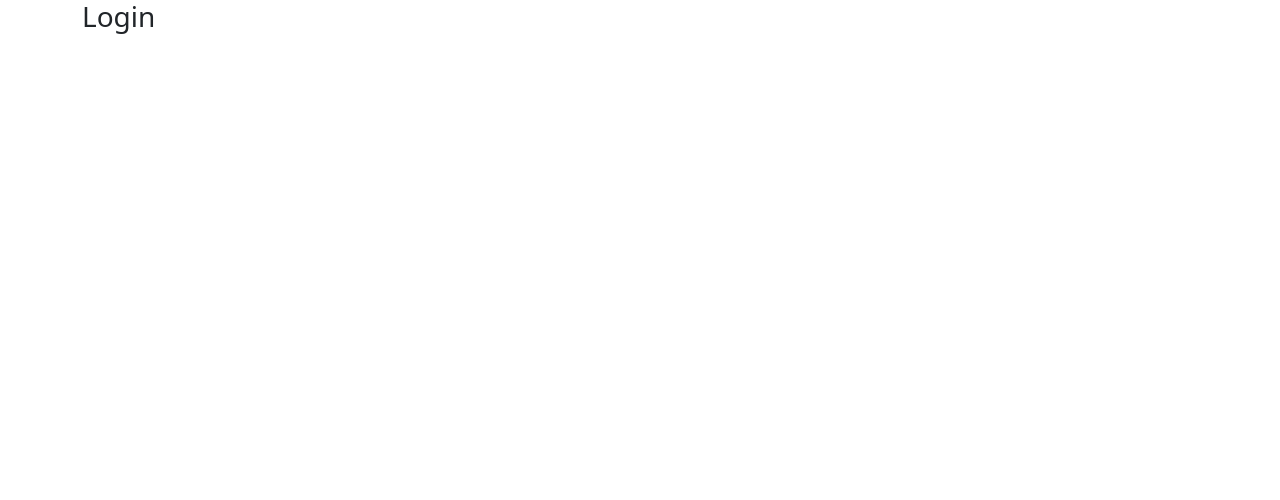
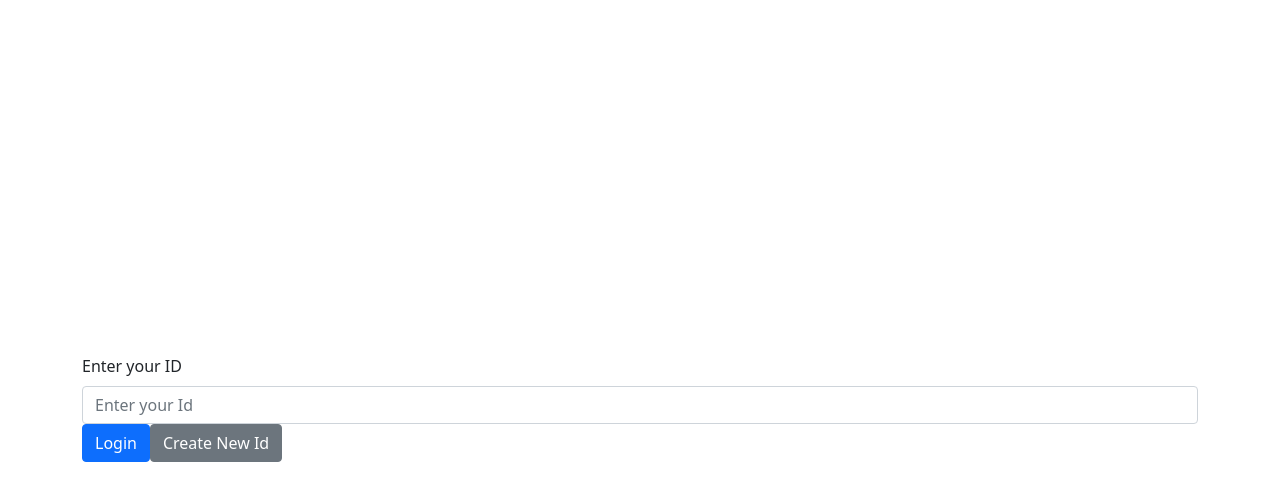
Before and after one commit to 27arpitmisha/whats-app-web, a React (Create React App) app: page / in a window 1280 px wide. Shown: the top 500 px of the page. Built offline with nearby package versions, Linux system fonts and the light colour scheme.

Commit message:
Making login screen and storing it in the localStorage

```diff
--- a/package.json
+++ b/package.json
@@ -12,6 +12,7 @@
     "@types/react": "^17.0.38",
     "@types/react-bootstrap": "^0.32.29",
     "@types/react-dom": "^17.0.11",
+    "@types/uuidv4": "^5.0.0",
     "bbootstrap": "^1.0.0",
     "bootstrap": "^5.1.3",
     "install": "^0.13.0",
@@ -19,8 +20,10 @@
     "react": "^17.0.2",
     "react-bootstrap": "^2.1.1",
     "react-dom": "^17.0.2",
+    "react-id-generator": "^3.0.2",
     "react-scripts": "5.0.0",
     "typescript": "^4.5.4",
+    "uuidv4": "^6.2.12",
     "web-vitals": "^2.1.3"
   },
   "scripts": {
--- a/src/App.tsx
+++ b/src/App.tsx
@@ -1,13 +1,16 @@
-import React from "react";
+import React, { useState } from "react";
 import "./App.css";
 import { Container } from "react-bootstrap";
 import Login from "./components/Login/Login";
+import useLocalStorage from "./components/CustomHook/useLocalStorage";
 
 function App() {
+  const [id, setID] = useLocalStorage('id');
   return (
-    <Container>
-      <Login />
-    </Container>
+    <>
+    <h1>{id}</h1>
+      <Login setID ={setID}/>
+    </>
   );
 }
 
--- /dev/null
+++ b/src/components/CustomHook/useLocalStorage.tsx
@@ -0,0 +1,19 @@
+
+import { useEffect, useState } from 'react'
+
+export default function useLocalStorage(key : string) {
+    const PREFIX_KEY = 'whats-app-' + key;
+
+    const [id, setId] = useState(()=>{
+        const savedID = localStorage.getItem(PREFIX_KEY);
+
+        return savedID ? JSON.parse(savedID) : ''
+    });
+
+    const setValue = (id : string) => {
+        localStorage.setItem(PREFIX_KEY , JSON.stringify(id));
+        setId(id);
+    }
+
+    return [id, setValue]
+}
--- a/src/components/Login/Login.tsx
+++ b/src/components/Login/Login.tsx
@@ -1,10 +1,37 @@
-import React from 'react'
-import { Container } from 'react-bootstrap'
+import React, { useRef } from "react";
+import nextId from "react-id-generator";
+import { Button, Container, Form, FormGroup } from "react-bootstrap";
 
-export default function Login() {
-    return (<>
-    <h3>Login</h3>
+interface LoginProp {
+    setID : (id :string)=>void
+}
+export default function Login({setID} : LoginProp) {
+  const idRef = useRef<HTMLInputElement | null >(null);
 
-    </>
-    )
+  const onSetNewIdHandle= () => setID(nextId());
+
+  const onSetLoginId = () => {
+      if(idRef.current)
+        {
+          setID(idRef.current.value);
+        }
+  }
+
+  return (
+    <Container
+      className="align-items-center d-flex"
+      style={{ height: "100vh" }}
+    >
+      <Form className="w-100">
+        <Form.Group>
+          <Form.Label>Enter your ID</Form.Label>
+          <Form.Control type="text"  placeholder="Enter your Id" ref={idRef}/>
+        </Form.Group>
+        <Button variant="primary" className="mr-2" onClick={onSetLoginId }>
+          Login
+        </Button>
+        <Button variant="secondary" onClick={onSetNewIdHandle}> Create New Id </Button>
+      </Form>
+    </Container>
+  );
 }
```
Also changed, not shown: 2 other files (tests, documents, lock files or other folders).
